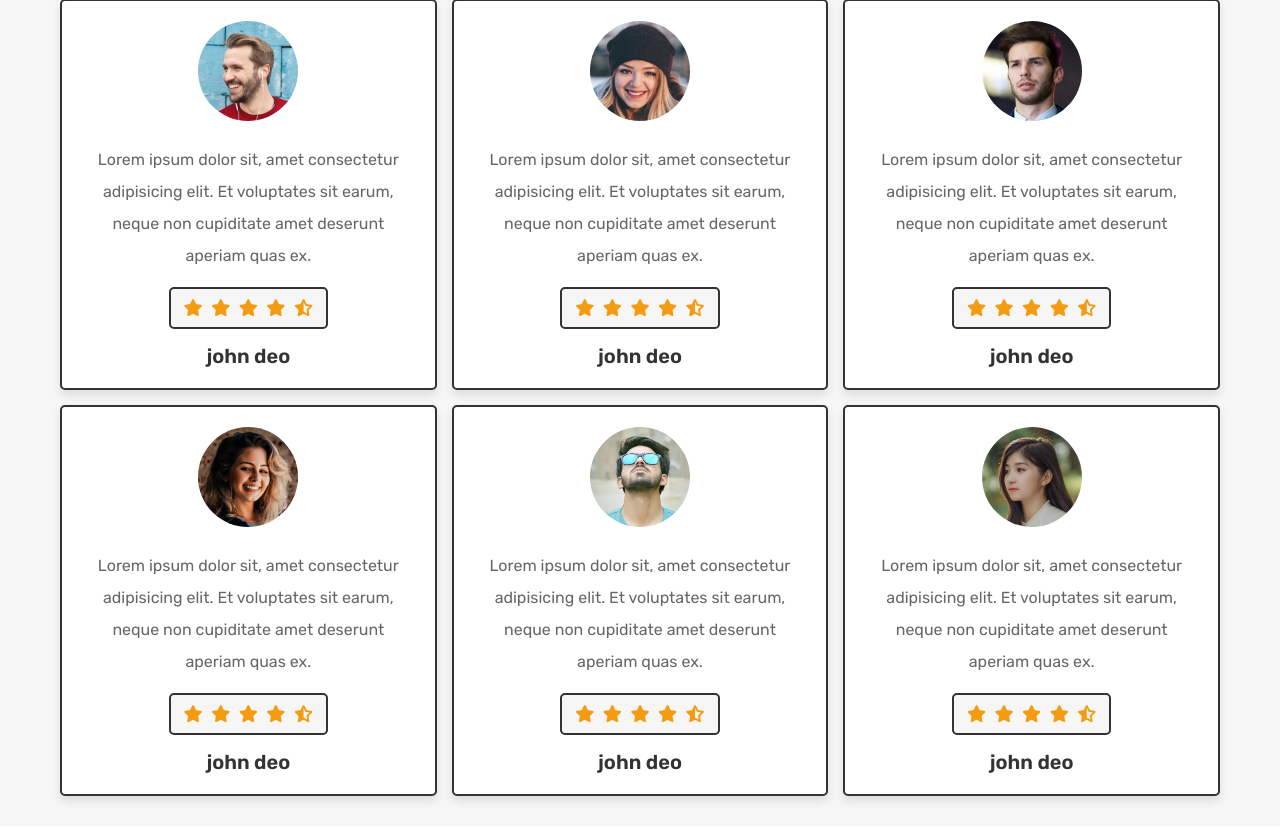
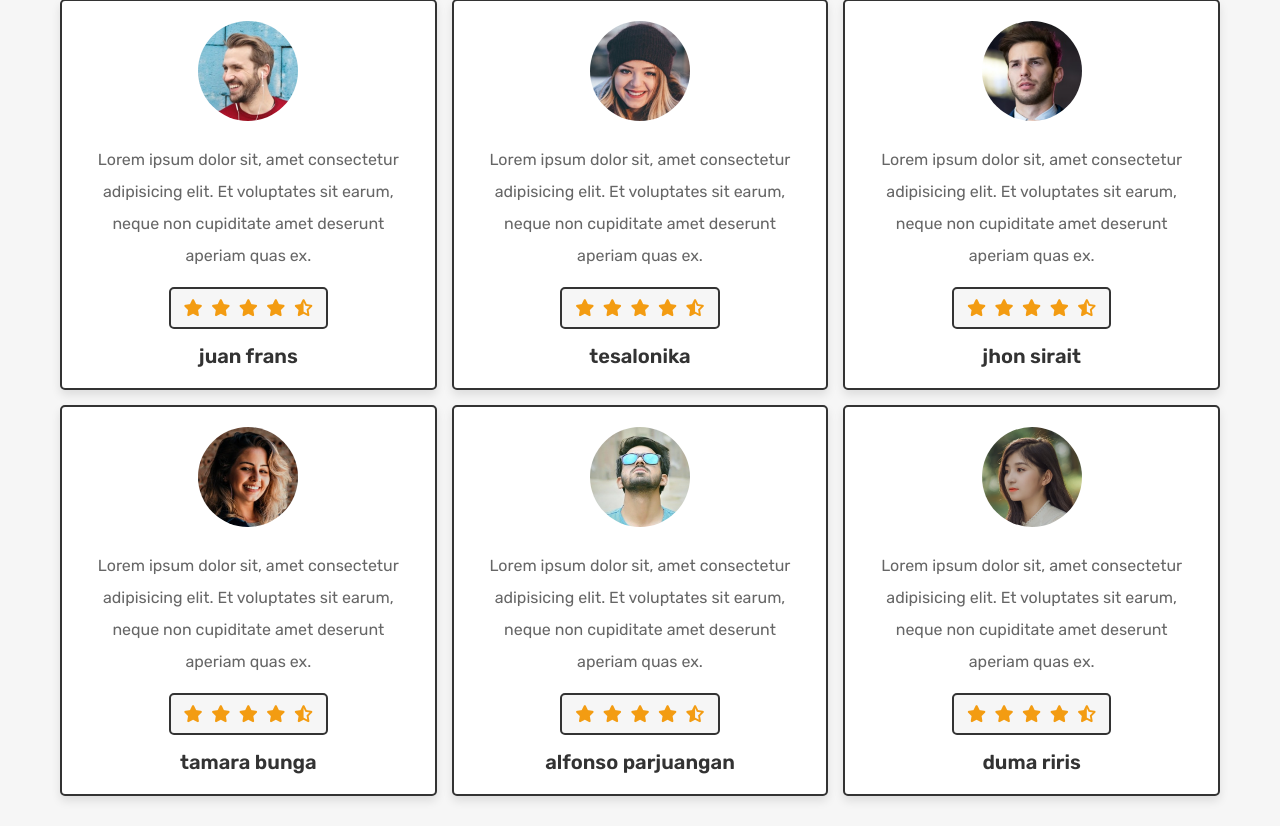
Before and after one commit to hendrysitorus/toko-sayur-segar, a PHP site: page /about.php in a window 1280 px wide. Shown: the part 864-1691 px from the top of the page. Run offline with PHP 8.4, Linux system fonts and the light colour scheme; the visitor is signed in with stand-in values (Sample User, id 1); data that the repository does not hold is empty; some libraries are stand-ins or nearby versions.

Commit message:
update about

```diff
--- a/about.php
+++ b/about.php
@@ -69,7 +69,7 @@ if(!isset($user_id)){
             <i class="fas fa-star"></i>
             <i class="fas fa-star-half-alt"></i>
          </div>
-         <h3>john deo</h3>
+         <h3>juan frans</h3>
       </div>
 
       <div class="box">
@@ -82,7 +82,7 @@ if(!isset($user_id)){
             <i class="fas fa-star"></i>
             <i class="fas fa-star-half-alt"></i>
          </div>
-         <h3>john deo</h3>
+         <h3>tesalonika</h3>
       </div>
 
       <div class="box">
@@ -95,7 +95,7 @@ if(!isset($user_id)){
             <i class="fas fa-star"></i>
             <i class="fas fa-star-half-alt"></i>
          </div>
-         <h3>john deo</h3>
+         <h3>jhon sirait</h3>
       </div>
 
       <div class="box">
@@ -108,7 +108,7 @@ if(!isset($user_id)){
             <i class="fas fa-star"></i>
             <i class="fas fa-star-half-alt"></i>
          </div>
-         <h3>john deo</h3>
+         <h3>tamara bunga</h3>
       </div>
 
       <div class="box">
@@ -121,7 +121,7 @@ if(!isset($user_id)){
             <i class="fas fa-star"></i>
             <i class="fas fa-star-half-alt"></i>
          </div>
-         <h3>john deo</h3>
+         <h3>alfonso parjuangan</h3>
       </div>
 
       <div class="box">
@@ -134,7 +134,7 @@ if(!isset($user_id)){
             <i class="fas fa-star"></i>
             <i class="fas fa-star-half-alt"></i>
          </div>
-         <h3>john deo</h3>
+         <h3>duma riris</h3>
       </div>
 
    </div>
```
